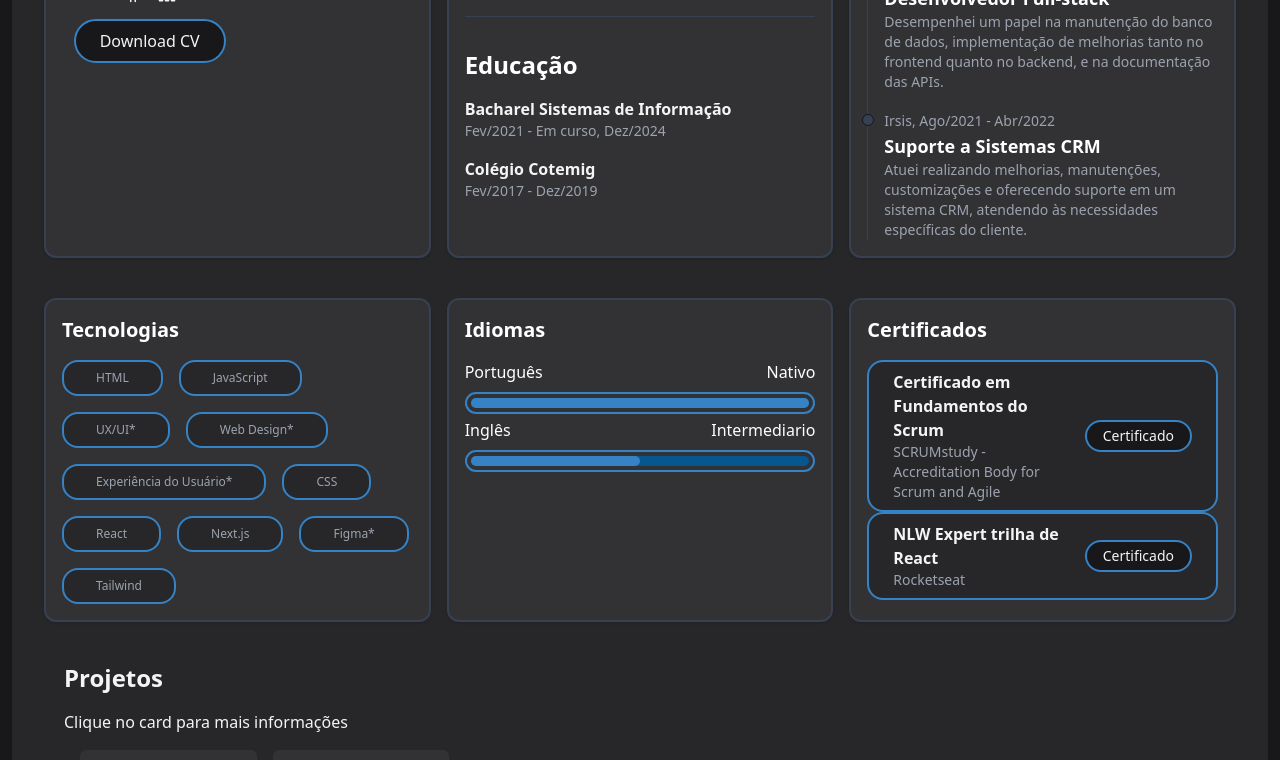
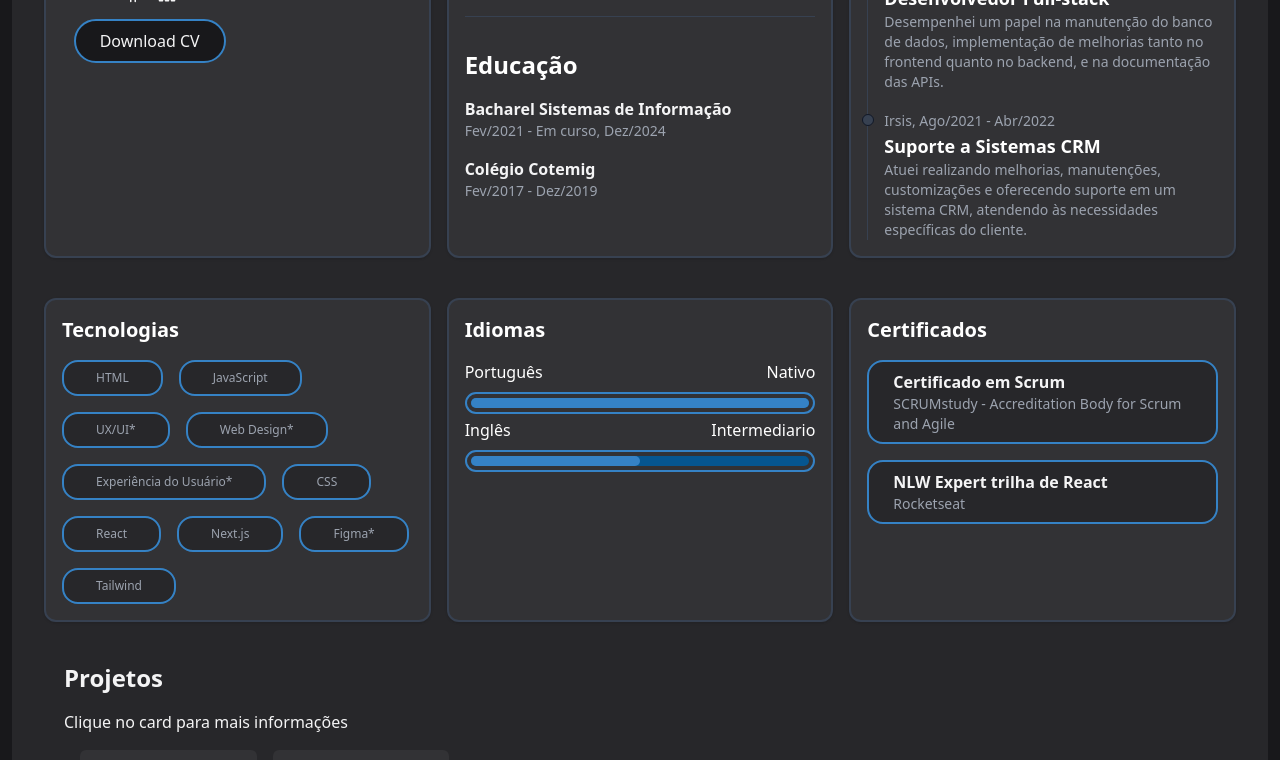
Before and after one commit to rodrigueslucas062/portfolio, a Next.js app: page / in a window 1280 px wide. Shown: the part 544-1304 px from the top of the page. Built offline with nearby package versions, Linux system fonts and the light colour scheme.

Commit message:
🚀 Improvement in certificates

```diff
--- a/src/components/habilidades/Habilidades.jsx
+++ b/src/components/habilidades/Habilidades.jsx
@@ -1,5 +1,6 @@
 import Link from "next/link";
 import TagsGrid from "./tags";
+import CertificadosGrid from "./certificados";
 
 const Habilidades = () => {
     return (
@@ -38,17 +39,9 @@ const Habilidades = () => {
                     </div>
                 </div>
                 <div className="flex flex-1">
-                    <div className="flex flex-col flex-1 group w-full max-w-xl bg-white/5 rounded-xl shadow border-2 border-gray-700 hover:bg-white/10 p-4">
-                        <h1 className="mb-4 text-xl font-bold text-white">Certificados</h1>
-                        <div className="bg-zinc-800 py-2 px-6 rounded-2xl border-2 border-azul-claro flex flex-col items-center space-y-2">
-                            <div className="flex flex-col space-y-3">
-                                <strong className="font-semi-bold">Certificado em Fundamentos do Scrum</strong>
-                                <span className="text-sm text-gray-400">SCRUMstudy - Accreditation Body for Scrum and Agile</span>
-                            </div>
-                            <button className="border-2 bg-zinc-900 py-1 px-4 rounded-full">
-                                <p className="text-sm bold text-gray-400">Certificado</p>
-                            </button>
-                        </div>
+                    <div className="flex flex-col flex-1 group w-full space-y-4 max-w-xl bg-white/5 rounded-xl shadow border-2 border-gray-700 hover:bg-white/10 p-4">
+                        <h1 className="text-xl font-bold text-white">Certificados</h1>
+                        <CertificadosGrid />
                     </div>
                 </div>
             </div>
@@ -92,39 +85,14 @@ const Habilidades = () => {
                 </div>
                 <div className="hidden md:flex flex-1 w-1/3">
                     <div className="group w-full p-4 bg-white/5 space-y-2 rounded-xl shadow border-2 border-gray-700 hover:bg-white/10">
-                        <div className="flex flex-col">
-                            <h1 className="mb-4 text-xl font-bold text-white">Certificados</h1>
-                            <div className="bg-zinc-800 py-2 px-6 rounded-2xl border-2 border-azul-claro flex items-center">
-                                <div className="flex flex-col mr-4">
-                                    <strong className="font-semi-bold">Certificado em Fundamentos do Scrum</strong>
-                                    <span className="text-sm text-gray-400">SCRUMstudy - Accreditation Body for Scrum and Agile</span>
-                                </div>
-                                <div>
-                                    <Link href={"https://c46e136a583f7e334124-ac22991740ab4ff17e21daf2ed577041.ssl.cf1.rackcdn.com/Certificate/ScrumFundamentalsCertified-LucasRodrigues-922080.pdf"} target="_blank">
-                                        <button className="border-2 border-azul-claro bg-zinc-900 py-1 px-4 rounded-full">
-                                            <p className="text-sm bold">Certificado</p>
-                                        </button>
-                                    </Link>
-                                </div>
-                            </div>
-                            <div className="bg-zinc-800 py-2 px-6 rounded-2xl border-2 border-azul-claro flex items-center">
-                                <div className="flex flex-col mr-4">
-                                    <strong className="font-semi-bold">NLW Expert trilha de React</strong>
-                                    <span className="text-sm text-gray-400">Rocketseat</span>
-                                </div>
-                                <div>
-                                    <Link href={"https://app.rocketseat.com.br/certificates/5999773a-6058-4671-b2f1-9c8dfc2aa11c"} target="_blank">
-                                        <button className="border-2 border-azul-claro bg-zinc-900 py-1 px-4 rounded-full">
-                                            <p className="text-sm bold">Certificado</p>
-                                        </button>
-                                    </Link>
-                                </div>
-                            </div>
+                        <div className="flex flex-col space-y-4">
+                            <h1 className="text-xl font-bold text-white">Certificados</h1>
+                            <CertificadosGrid />
                         </div>
                     </div>
                 </div>
             </div>
-        </div >
+        </div>
     )
 }
 
--- /dev/null
+++ b/src/components/habilidades/certificados.js
@@ -0,0 +1,47 @@
+import Link from "next/link";
+
+const informacoes = [
+  {
+    link: "https://c46e136a583f7e334124-ac22991740ab4ff17e21daf2ed577041.ssl.cf1.rackcdn.com/Certificate/ScrumFundamentalsCertified-LucasRodrigues-922080.pdf",
+    titulo: " Certificado em Scrum",
+    descricao: "SCRUMstudy - Accreditation Body for Scrum and Agile",
+  },
+  {
+    link: "https://app.rocketseat.com.br/certificates/5999773a-6058-4671-b2f1-9c8dfc2aa11c",
+    titulo: "NLW Expert trilha de React",
+    descricao: "Rocketseat",
+  },
+];
+
+const Certificados = ({ link, titulo, descricao }) => {
+  return (
+    <Link href={link}
+      className="bg-zinc-800 py-2 px-6 rounded-2xl border-2 border-azul-claro flex items-center" target="_blank">
+      <div className="flex flex-col">
+        <strong className="font-semi-bold">
+          {titulo}
+        </strong>
+        <span className="text-sm text-gray-400">
+          {descricao}
+        </span>
+      </div>
+    </Link>
+  );
+};
+
+const CertificadosGrid = () => {
+  return (
+    <>
+      {informacoes.map((info, index) => (
+        <Certificados
+          key={index}
+          link={info.link}
+          titulo={info.titulo}
+          descricao={info.descricao}
+        />
+      ))}
+    </>
+  );
+};
+
+export default CertificadosGrid;
```
